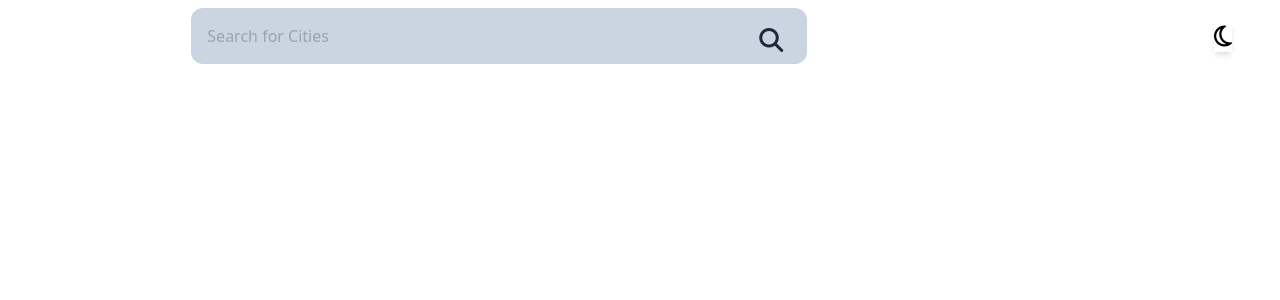
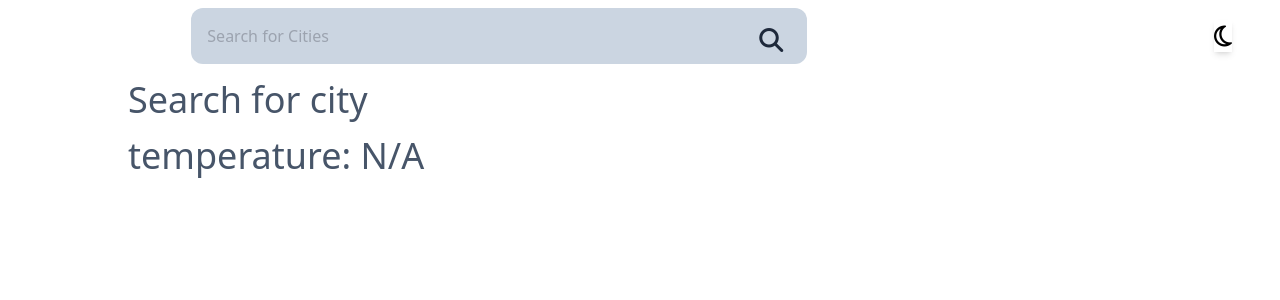
Before and after one commit to saeedyussif663/weather-app, a React (Create React App) app: page / in a window 1280 px wide. Shown: the top 300 px of the page. Built offline with nearby package versions, Linux system fonts and the light colour scheme.

Commit message:
last fix app is done

```diff
--- a/src/App.js
+++ b/src/App.js
@@ -32,7 +32,7 @@ function App() {
         </> :
         <>
       <SearchBar />
-     {error.isError && <City />}
+     {!error.isError && <City />}
      {error.isError && <ErrorModal/>}
      { weatherDetails.temperature && !error.isError ? <AirConditions /> : ''}
       </>
```
